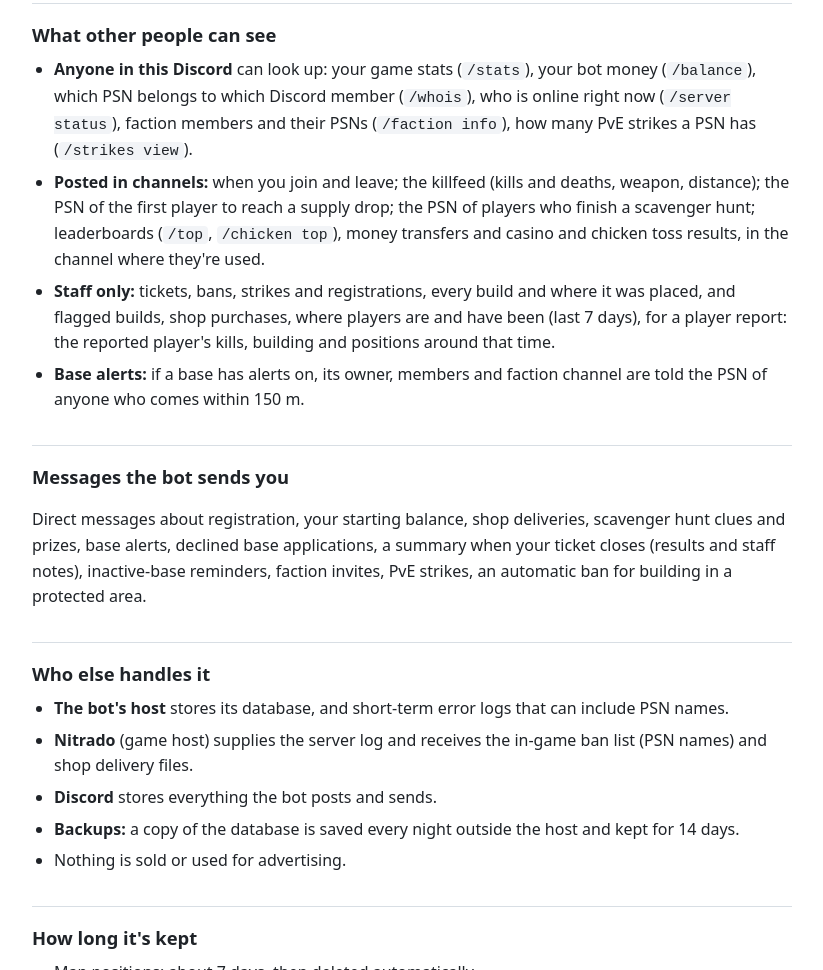
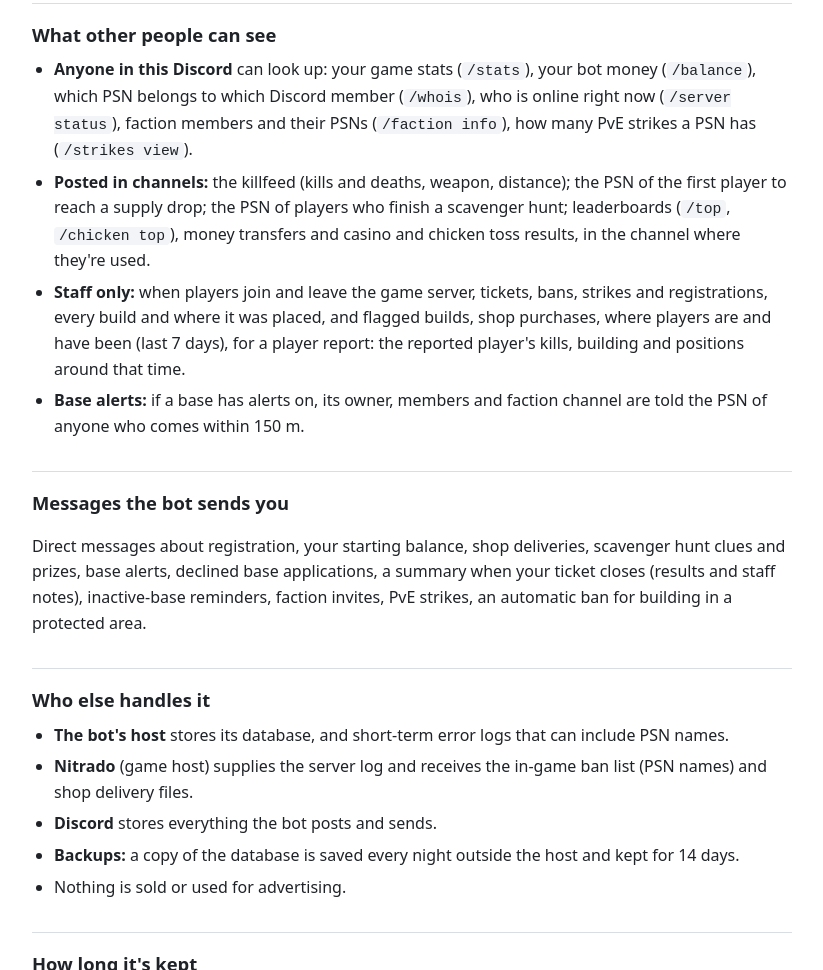
Before and after one commit to redrocktee-bot/killer-kitty-privacy, a plain HTML site: page index.html in a window 1280 px wide. Shown: the part 1223-2193 px from the top of the page, without its empty margins (228-1051 px from the left). Drawn offline with Linux system fonts and the light colour scheme.

Commit message:
Privacy page: join/leave times are staff-only

```diff
--- a/index.html
+++ b/index.html
@@ -61,8 +61,8 @@ for anyone who plays on the server without using our Discord.</p>
 <h2>What other people can see</h2>
 <ul>
   <li><strong>Anyone in this Discord</strong> can look up: your game stats (<code>/stats</code>), your bot money (<code>/balance</code>), which PSN belongs to which Discord member (<code>/whois</code>), who is online right now (<code>/server status</code>), faction members and their PSNs (<code>/faction info</code>), how many PvE strikes a PSN has (<code>/strikes view</code>).</li>
-  <li><strong>Posted in channels:</strong> when you join and leave; the killfeed (kills and deaths, weapon, distance); the PSN of the first player to reach a supply drop; the PSN of players who finish a scavenger hunt; leaderboards (<code>/top</code>, <code>/chicken top</code>), money transfers and casino and chicken toss results, in the channel where they're used.</li>
-  <li><strong>Staff only:</strong> tickets, bans, strikes and registrations, every build and where it was placed, and flagged builds, shop purchases, where players are and have been (last 7 days), for a player report: the reported player's kills, building and positions around that time.</li>
+  <li><strong>Posted in channels:</strong> the killfeed (kills and deaths, weapon, distance); the PSN of the first player to reach a supply drop; the PSN of players who finish a scavenger hunt; leaderboards (<code>/top</code>, <code>/chicken top</code>), money transfers and casino and chicken toss results, in the channel where they're used.</li>
+  <li><strong>Staff only:</strong> when players join and leave the game server, tickets, bans, strikes and registrations, every build and where it was placed, and flagged builds, shop purchases, where players are and have been (last 7 days), for a player report: the reported player's kills, building and positions around that time.</li>
   <li><strong>Base alerts:</strong> if a base has alerts on, its owner, members and faction channel are told the PSN of anyone who comes within 150 m.</li>
 </ul>
 </section>
```
